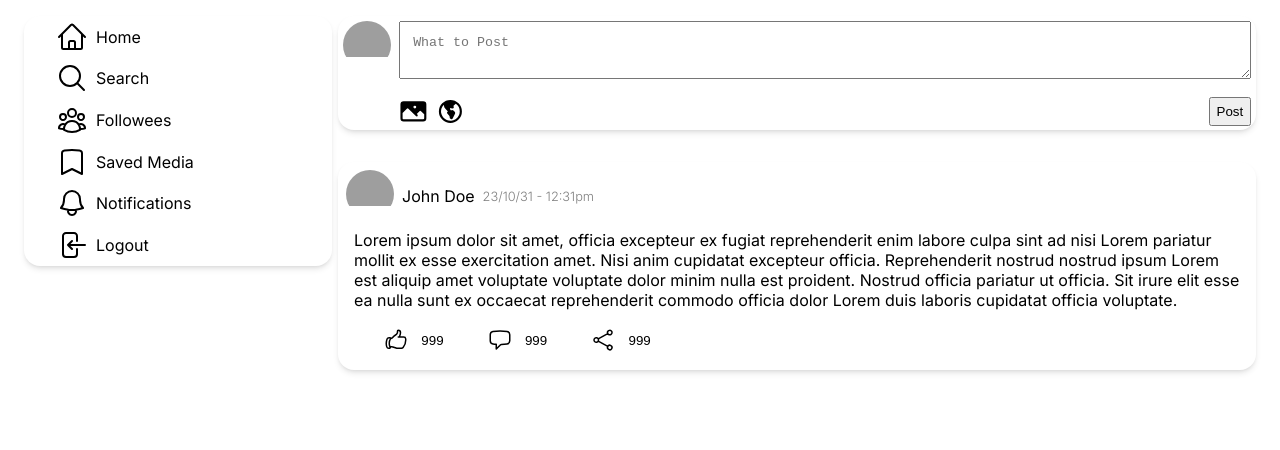
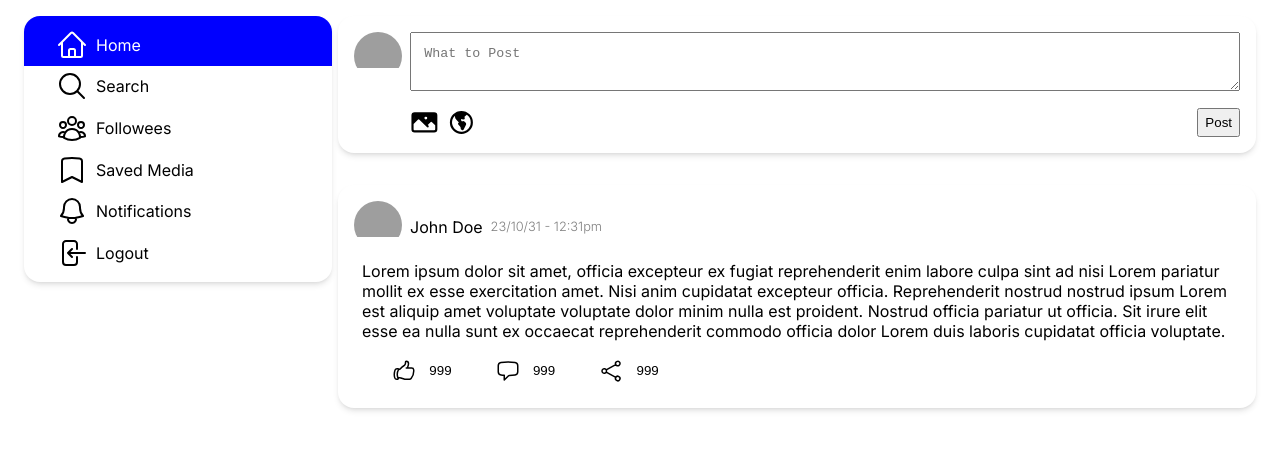
Before and after one commit to CasterraDev/Social-Media, a Next.js app: page / in a window 1280 px wide. Shown: the top 450 px of the page. Built offline with nearby package versions, Linux system fonts and the light colour scheme; grey boxes are pictures that could not be loaded.

Commit message:
Fixed margin errors/hover colors

```diff
--- a/src/components/SideLinkCard.tsx
+++ b/src/components/SideLinkCard.tsx
@@ -5,7 +5,7 @@ import Card from "./Card"
 export default function SideLinkCard() {
     return (
         <Card>
-            <Link href="" className={styles.link}>
+            <Link href="" className={`${styles.link} ${styles.linkActive}`}>
                 <svg xmlns="http://www.w3.org/2000/svg" fill="none" viewBox="0 0 24 24" strokeWidth={1.5} stroke="currentColor">
                     <path strokeLinecap="round" strokeLinejoin="round" d="M2.25 12l8.954-8.955c.44-.439 1.152-.439 1.591 0L21.75 12M4.5 9.75v10.125c0 .621.504 1.125 1.125 1.125H9.75v-4.875c0-.621.504-1.125 1.125-1.125h2.25c.621 0 1.125.504 1.125 1.125V21h4.125c.621 0 1.125-.504 1.125-1.125V9.75M8.25 21h8.25" />
                 </svg>
--- a/src/css/PostCard.module.css
+++ b/src/css/PostCard.module.css
@@ -1,5 +1,5 @@
 .wrapper{
-    padding: .5em;
+    padding: 1em;
 }
 
 .postHeader{
--- a/src/css/PostForm.module.css
+++ b/src/css/PostForm.module.css
@@ -1,7 +1,7 @@
 .wrapper{
     display: flex;
     gap: .5em;
-    padding: .3em;
+    padding: 1em;
 }
 
 
--- a/src/css/SideLinkCard.module.css
+++ b/src/css/SideLinkCard.module.css
@@ -18,8 +18,22 @@
     transition: transform 5ms ease-in-out;
 }
 
-.link:hover{
+.link:hover:not(.linkActive){
     transform: scale(1.2);
+    color: var(--PrimaryColor1);
+}
+
+.link:first-of-type{
+    padding-top: .8em;
+}
+
+.link:last-of-type{
+    padding-bottom: .8em;
+}
+
+.linkActive{
+    background-color: var(--PrimaryColor1);
+    color: var(--TextColor1);
 }
 
 .link svg{
```
